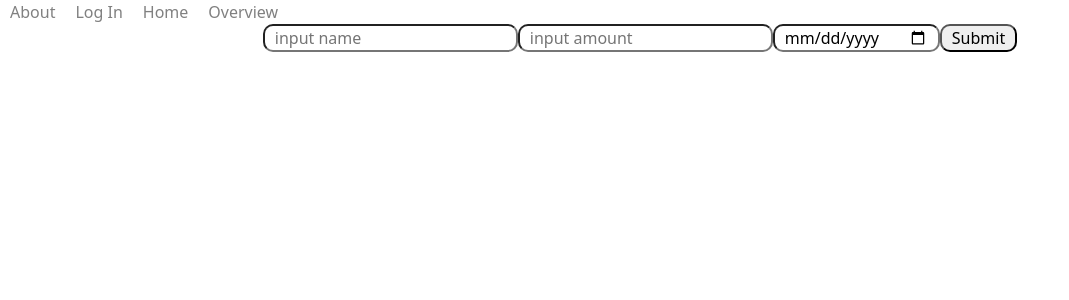
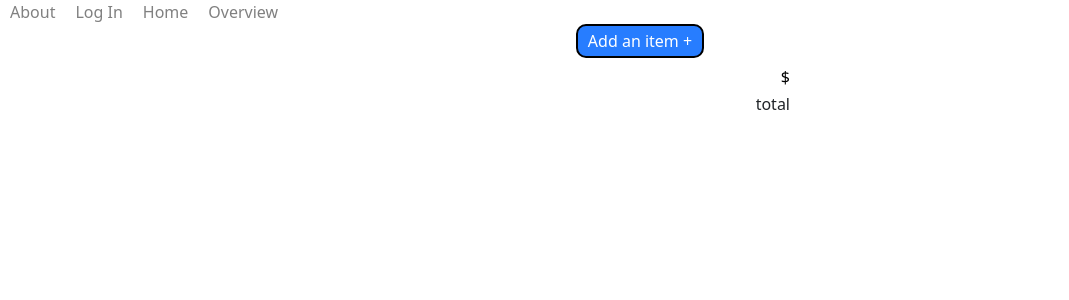
Before and after one commit to rmedge2/Budget-lingo_frontend, a React (Create React App) app: page / in a window 1280 px wide. Shown: the top 300 px of the page, without its empty margins (0-1069 px from the left). Built offline with nearby package versions, Linux system fonts and the light colour scheme; no server answers.

Commit message:
styled the logs slightly

```diff
--- a/src/App.js
+++ b/src/App.js
@@ -27,11 +27,12 @@ function App() {
     const newDate = Date(date)
     const dateLine=[...newDate.split(' ')].splice(1,3)
     return dateLine.join(' ')
-}
+  }
+
 
   return (
     <div className="App">
-      <BalanceData.Provider value={{ logData, setLogs, getLogs, convertDate }}>
+      <BalanceData.Provider value={{ logData, setLogs, getLogs, convertDate}}>
         <Header />
         <Routes>
           <Route path='/' element={<MainPage />} />
--- a/src/components/Log.css
+++ b/src/components/Log.css
@@ -1,3 +1,9 @@
 .log{
     margin-bottom: 20px;
+    width: 300px;
 }
+.name-amount,.date-total{
+    display: flex;
+    justify-content: space-between;
+    align-items: center;
+}
--- a/src/components/Log.js
+++ b/src/components/Log.js
@@ -4,13 +4,27 @@ import BalanceData from './BalanceData'
 import './Log.css'
 const Log = (props) => {
 
-    const {convertDate}=useContext(BalanceData)
+    const { convertDate } = useContext(BalanceData)
+
+    const determineColor = value => {
+        if (value > 0)
+            return 'green'
+        if (value < 0)
+            return 'red'
+        return 'black'
+    }
 
     return (
         <div className='log'>
-            <div className='log-name'>{props.name}</div>
-            <div className='log-amount'>{props.amount}</div>
-            <div className='log-date'>{convertDate(props.time)}</div>
+            <div className='name-amount'>
+                <h3 className='log-name'>{props.name}</h3>
+                <h6 className='log-amount' style={{ color: determineColor(props.amount) }}>${props.amount}</h6>
+            </div>
+            <div className='date-total'>
+                <h5 className='log-date'>{convertDate(props.time)}</h5>
+                <h6 className='log-total'>total</h6>
+            </div>
+
         </div>
     )
 }
--- a/src/components/MainPage.css
+++ b/src/components/MainPage.css
@@ -13,3 +13,17 @@ input{
     height: 28px;
     border-radius: 10px;
 }
+
+.submit-area{
+    display: flex;
+    flex-direction: column;
+}
+
+.add-item{
+    border: 2px solid black;
+    border-radius: 10px;
+    padding: 3px 10px;
+    background-color: rgb(39, 125, 255);
+    color: white;
+    margin-bottom: 10px;
+}
--- a/src/components/MainPage.js
+++ b/src/components/MainPage.js
@@ -6,6 +6,8 @@ import Log from './Log'
 const MainPage = () => {
 
     const { logData, setLogs, getLogs } = useContext(BalanceData)
+
+    const[open,setOpen]=useState(['none','+'])
 
     const [name, setName] = useState('')
     const [amount, setAmount] = useState('')
@@ -66,15 +68,20 @@ const MainPage = () => {
         setLogs(data)
     }
 
+
+    const switchOpen = () => {
+        setOpen(open[0]=='flex'?['none','+']:['flex','-'])
+    }
+
+
     useEffect(() => {
         showData()
     }, [])
 
-
-
     return (
         <div className='main-page-content'>
-            <div className='submit-area'>
+            <div className='add-item' onClick={() => switchOpen()}>Add an item {open[1]}</div>
+            <div className='submit-area' style={{display:open[0]}}>
                 <input type="text" placeholder="input name" value={name} onInput={(e)=>setName(e.target.value)}/>
                 <input type="number" placeholder="input amount" value={amount} onInput={(e)=>setAmount(e.target.value)}/>
                 <input type="date" />
```
